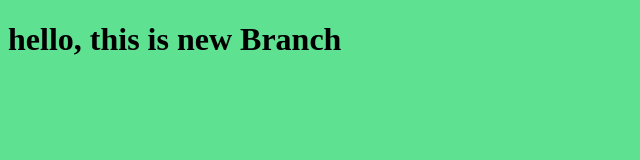
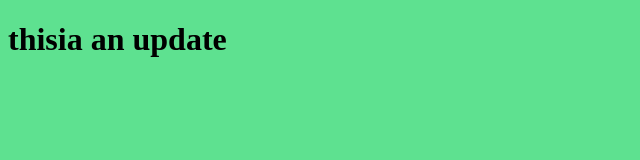
Before and after one commit to sara000009/myproject, a plain HTML site: page index.html in a window 1280 px wide. Shown: the whole page, without its empty margins (0-640 px from the left). Drawn offline with Linux system fonts and the light colour scheme.

Commit message:
edit the html file

```diff
--- a/index.html
+++ b/index.html
@@ -7,7 +7,7 @@
   <link rel="stylesheet" href="style.css">
 </head>
 <body>
-  <h1>hello, this is new Branch</h1>
+  <h1> thisia an  update </h1>
   <script src="app.js"></script>
 </body>
 </html>
```
